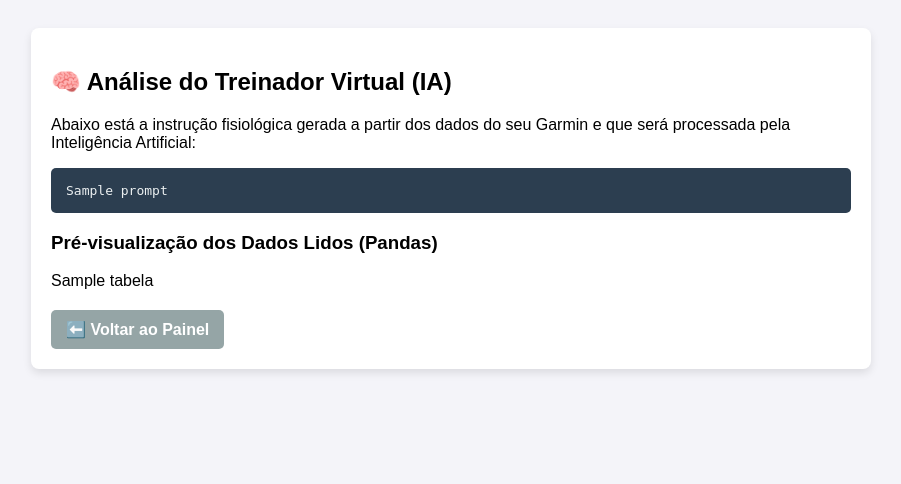
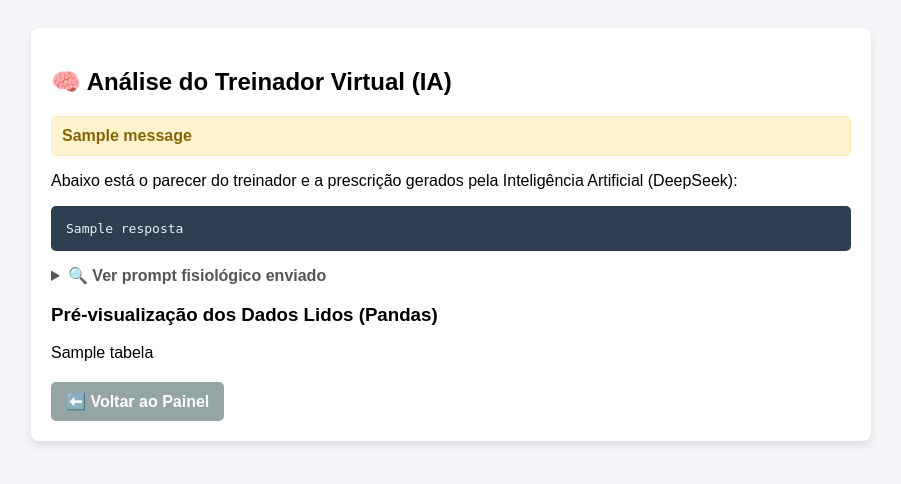
Before and after one commit to kleberlima88/diario-triatlo, a Flask app: template templates/analise.html in a window 1280 px wide. Shown: the top 484 px of the page, without its empty margins (189-1090 px from the left). Run offline with Flask 3, Linux system fonts and the light colour scheme; the template is opened without the code that fills it: most values are stand-ins (such as "Sample title", 1, 10 or a date in 2020); one stand-in notice (Sample message) is shown.

Commit message:
Integra API DeepSeek com OpenAI SDK e protege configuracoes no .env

```diff
--- a/app.py
+++ b/app.py
@@ -6,6 +6,24 @@
 import csv
 import html
 from datetime import datetime
+from dotenv import load_dotenv
+
+# Carrega as variáveis de ambiente do arquivo .env
+load_dotenv()
+
+DEEPSEEK_API_KEY = os.getenv("DEEPSEEK_API_KEY")
+
+try:
+    from openai import OpenAI
+    HAS_OPENAI = True
+    client = OpenAI(
+        api_key=DEEPSEEK_API_KEY,
+        base_url="https://api.deepseek.com"
+    )
+except Exception:
+    OpenAI = None
+    HAS_OPENAI = False
+    client = None
 
 try:
     import pandas as pd
@@ -170,7 +188,38 @@
 Regra 2: Se o volume e os paces nas zonas Z2 e Z4 foram cumpridos com eficiência, aplique sobrecarga progressiva e aumente o volume do próximo longão em 10%.
 Gere a nova planilha da semana.
 """
-            return render_template('analise.html', prompt=prompt_ia, tabela=tabela_html)
+
+            # Conexão com a API do DeepSeek usando a biblioteca openai (modelo 'deepseek-chat')
+            analise_ia = None
+            try:
+                if HAS_OPENAI and client is not None:
+                    resposta = client.chat.completions.create(
+                        model="deepseek-chat",
+                        messages=[
+                            {"role": "user", "content": prompt_ia}
+                        ]
+                    )
+                    analise_ia = resposta.choices[0].message.content
+                else:
+                    import urllib.request
+                    req = urllib.request.Request(
+                        "https://api.deepseek.com/chat/completions",
+                        headers={
+                            "Authorization": f"Bearer {DEEPSEEK_API_KEY}",
+                            "Content-Type": "application/json"
+                        },
+                        data=json.dumps({
+                            "model": "deepseek-chat",
+                            "messages": [{"role": "user", "content": prompt_ia}]
+                        }).encode("utf-8")
+                    )
+                    with urllib.request.urlopen(req, timeout=30) as resp:
+                        dados_resp = json.loads(resp.read().decode("utf-8"))
+                        analise_ia = dados_resp["choices"][0]["message"]["content"]
+            except Exception as e_ia:
+                flash(f'Aviso da API DeepSeek: {str(e_ia)}', 'error')
+
+            return render_template('analise.html', prompt=prompt_ia, resposta=analise_ia, tabela=tabela_html)
 
         except Exception as e:
             flash(f'Erro ao processar os dados da planilha: {str(e)}', 'error')
--- a/requirements.txt
+++ b/requirements.txt
@@ -2,3 +2,5 @@
 pandas>=2.0.0
 Werkzeug>=3.0.0
 gunicorn>=21.0.0
+openai>=1.0.0
+python-dotenv>=1.0.0
--- a/templates/analise.html
+++ b/templates/analise.html
@@ -17,9 +17,26 @@
 
     <div class="card">
         <h2>🧠 Análise do Treinador Virtual (IA)</h2>
+        {% with messages = get_flashed_messages(with_categories=true) %}
+          {% if messages %}
+            {% for category, message in messages %}
+              <div style="padding: 10px; margin-bottom: 15px; border-radius: 5px; font-weight: bold; background-color: #fff3cd; color: #856404; border: 1px solid #ffeeba;">{{ message }}</div>
+            {% endfor %}
+          {% endif %}
+        {% endwith %}
+
+        {% if resposta %}
+        <p>Abaixo está o parecer do treinador e a prescrição gerados pela Inteligência Artificial (DeepSeek):</p>
+        <div class="prompt-box">{{ resposta }}</div>
+
+        <details style="margin-top: 15px; margin-bottom: 15px;">
+            <summary style="cursor: pointer; color: #555; font-weight: bold;">🔍 Ver prompt fisiológico enviado</summary>
+            <div class="prompt-box" style="font-size: 13px; margin-top: 8px; background-color: #34495e;">{{ prompt }}</div>
+        </details>
+        {% else %}
         <p>Abaixo está a instrução fisiológica gerada a partir dos dados do seu Garmin e que será processada pela Inteligência Artificial:</p>
-
         <div class="prompt-box">{{ prompt }}</div>
+        {% endif %}
 
         <h3>Pré-visualização dos Dados Lidos (Pandas)</h3>
         <div style="overflow-x: auto;">
```
